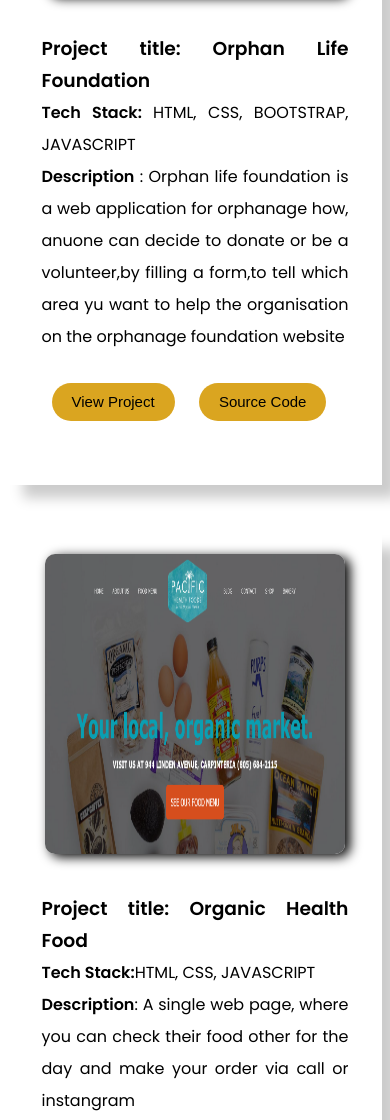
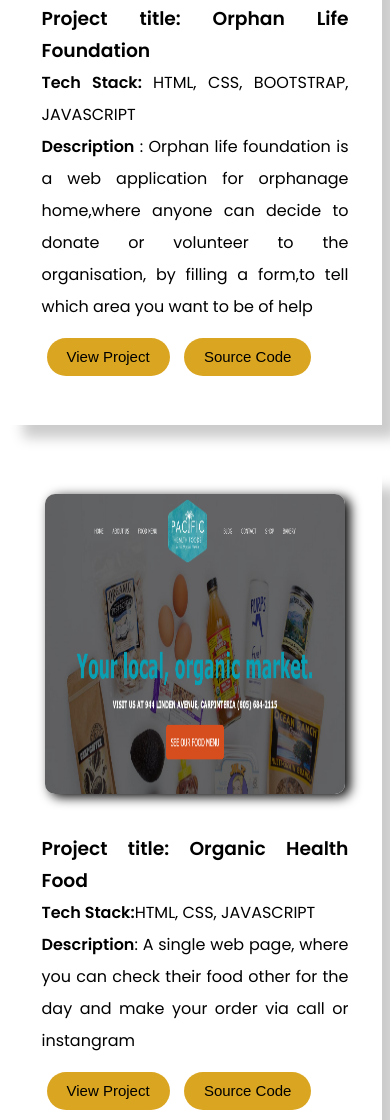
Before and after one commit to yusufhikmat/portfolio, a plain HTML site: page index.html in a window 390 px wide. Shown: the part 4355-5475 px from the top of the page. Drawn offline with nearby package versions, Linux system fonts and the light colour scheme.

Commit message:
commit msg

```diff
--- a/index.css
+++ b/index.css
@@ -224,7 +224,7 @@ nav{
     color: white;
     border: none;
     border-radius: 20px;
-    ;
+
 }
 
 .btn-project::after,
@@ -460,11 +460,16 @@ footer{
             width:300px;
 
         }
+        .btn-project{
+            margin:15px 5px;
+        }
         .img-box{
             text-align: center;
         }
         footer{
             display:block;
+            padding:20px 5%;
+            text-align: center;
 
         }
      }
--- a/index.html
+++ b/index.html
@@ -143,8 +143,8 @@
                             <div class="col-6 project-description">
                                 <h3 class="project-title">Project title: Orphan Life Foundation</h3>
                                 <p><b>Tech Stack: </b>HTML, CSS, BOOTSTRAP, JAVASCRIPT</p>
-                                <p><b>Description</b> : Orphan life foundation is a web application for orphanage how, anuone can decide to donate or be a volunteer,by filling
-                                a form,to tell which area yu want to help the organisation on the orphanage foundation website</p>
+                                <p><b>Description</b> : Orphan life foundation is a web application for orphanage home,where anyone can decide to donate or volunteer to the organisation,
+                                    by filling a form,to tell which area you want to be of help </p>
                                 <button class="btn-project"><a href="https://golden-tiramisu-3894e0.netlify.app">View Project</a></button>
                                 <button class="btn-project"><a href="https://github.com/yusufhikmat/orphan-foundation">Source Code</a></button>
                             </div>
```
